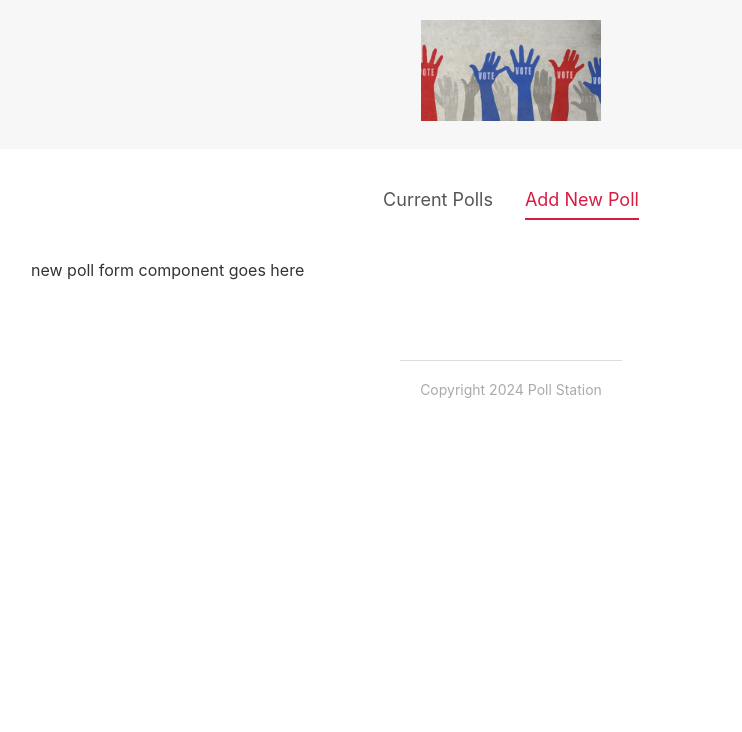
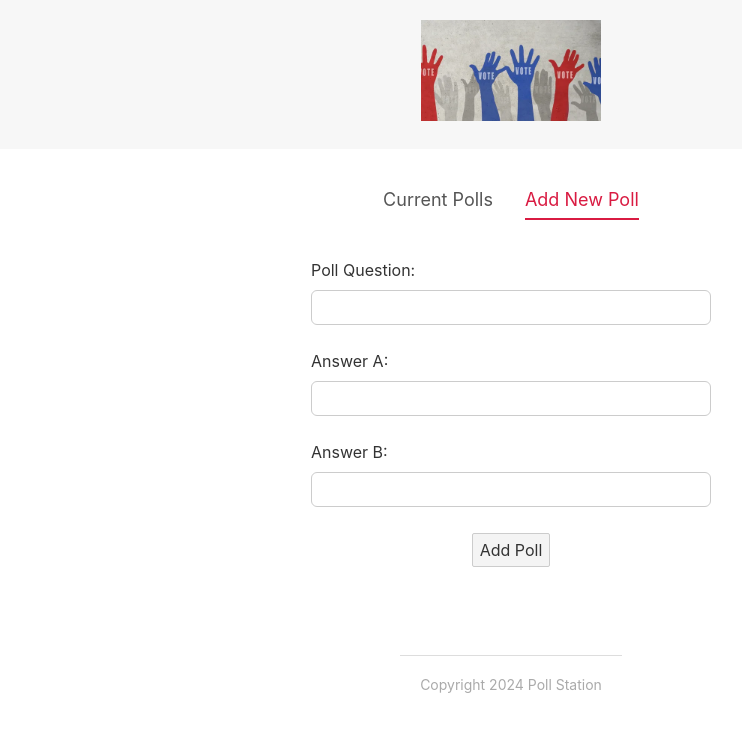
Before and after one commit to Vsirotkin/ninjapolls, a Svelte app in the folder ninjapolls/: page / in a window 1280 px wide. Both pictures are taken after a click on the item "Add New Poll". Shown: the top 732 px of the page, without its empty margins (129-871 px from the left). Built offline with nearby package versions, Linux system fonts and the light colour scheme.

Commit message:
setup forms

```diff
--- a/ninjapolls/src/App.svelte
+++ b/ninjapolls/src/App.svelte
@@ -1,6 +1,7 @@
 <script>
   import Header from "./components/Header.svelte";
   import Footer from "./components/Footer.svelte";
+  import CreatePollForm from "./components/CreatePollForm.svelte";
   import Tabs from "./shared/Tabs.svelte";
 
   // tabs
@@ -15,10 +16,10 @@
 
 <main>
   <Tabs {activeItem} {items} on:tabChange={tabChange} />
-  {#if activeItem === 'Current Polls'}
+  {#if activeItem === "Current Polls"}
     <p>Poll list component goes here</p>
-  {:else if activeItem === 'Add New Poll'}
-     <p>new poll form component goes here</p>
+  {:else if activeItem === "Add New Poll"}
+    <CreatePollForm />
   {/if}
 </main>
 
--- /dev/null
+++ b/ninjapolls/src/components/CreatePollForm.svelte
@@ -0,0 +1,46 @@
+<script>
+  let fields = {
+    question: "",
+    answerA: "",
+    answerB: "",
+  };
+
+  const submitHandler = () => {
+    console.log(fields);
+  };
+</script>
+
+<form on:submit|preventDefault={submitHandler}>
+  <div class="form-field">
+    <label for="question">Poll Question:</label>
+    <input type="text" id="question" bind:value={fields.question} />
+  </div>
+  <div class="form-field">
+    <label for="answer-a">Answer A:</label>
+    <input type="text" id="answer-a" bind:value={fields.answerA} />
+  </div>
+  <div class="form-field">
+    <label for="answer-b">Answer B:</label>
+    <input type="text" id="answer-b" bind:value={fields.answerB} />
+  </div>
+  <button>Add Poll</button>
+</form>
+
+<style>
+  form {
+    width: 400px;
+    margin: 0 auto;
+    text-align: center;
+  }
+  .form-field{
+    margin: 18px auto;
+  }
+  input {
+    width: 100%;
+    border-radius: 6px;
+  }
+  label {
+    margin: 10px auto;
+    text-align: left;
+  }
+</style>
```
